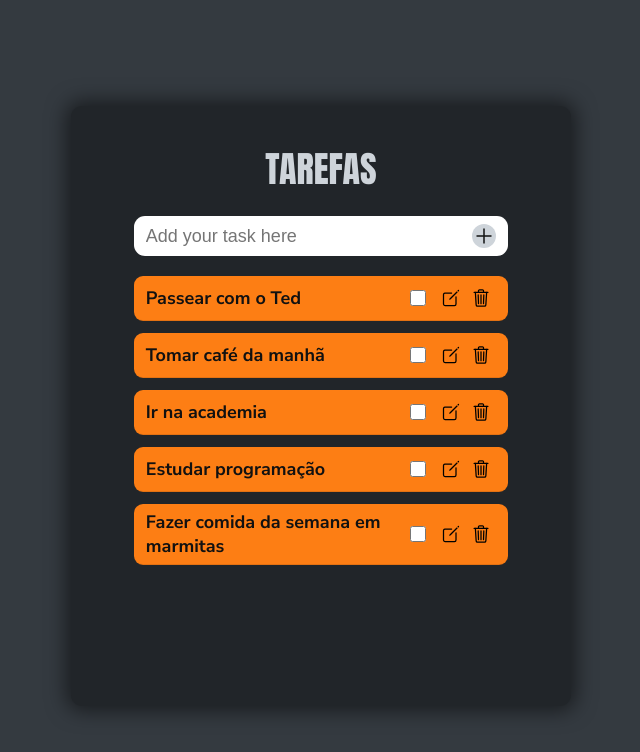
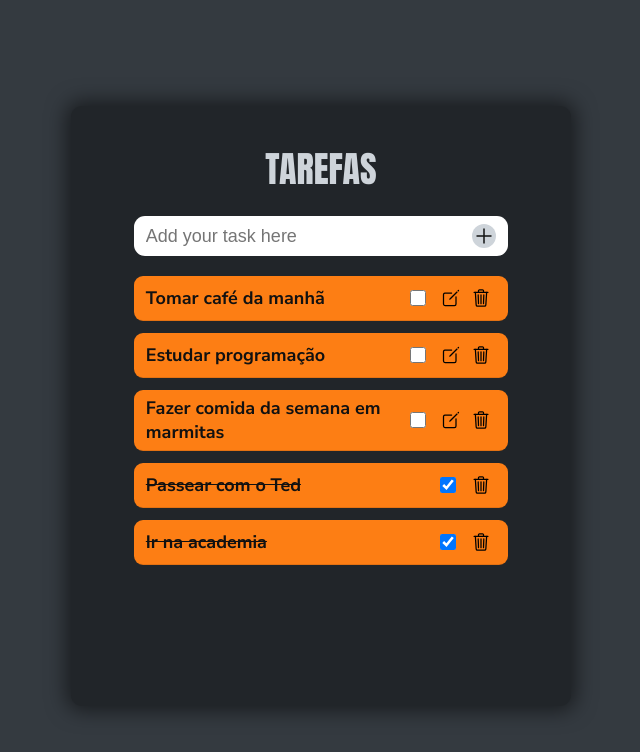
Before and after one commit to Tonysw2/todo-crud-reactjs, a React (Create React App) app: page / in a window 1280 px wide. Shown: the top 752 px of the page, without its empty margins (319-959 px from the left). Built offline with nearby package versions, Linux system fonts and the light colour scheme; data requests are answered from the project's data file.

Commit message:
sort todos by completed

```diff
--- a/server/db.json
+++ b/server/db.json
@@ -3,7 +3,7 @@
     {
       "text": "Passear com o Ted",
       "id": "60a8735f-2b14-4e1e-974b-d105e2dc9115",
-      "complete": false
+      "complete": true
     },
     {
       "text": "tomar café da manhã",
@@ -13,7 +13,7 @@
     {
       "text": "ir na academia",
       "id": "05b87135-70e3-47be-84e3-a5ee3b166f78",
-      "complete": false
+      "complete": true
     },
     {
       "text": "estudar programação",
--- a/src/components/List/TodoList.js
+++ b/src/components/List/TodoList.js
@@ -15,7 +15,9 @@ const TodoList = (props) => {
     return (
         <div className={classes['wrap-list']}>
             <ul className={classes.list}>
-                {props.todoList.map((task) => {
+                {props.todoList
+                    .sort((a, b) => a.complete - b.complete)
+                    .map((task) => {
                         return (
                             <li
                                 className={
@@ -31,7 +33,9 @@ const TodoList = (props) => {
                                         className={classes.checkbox}
                                         type="checkbox"
                                         id={task.id}
-                                    onChange={() => props.completeTodo(task)}
+                                        onChange={() =>
+                                            props.completeTodo(task)
+                                        }
                                         checked={task.complete}
                                     />
 
```
Also changed, not shown: 1 other file (tests, documents, lock files or other folders). Lines whose indentation alone changed are shown as unchanged.
